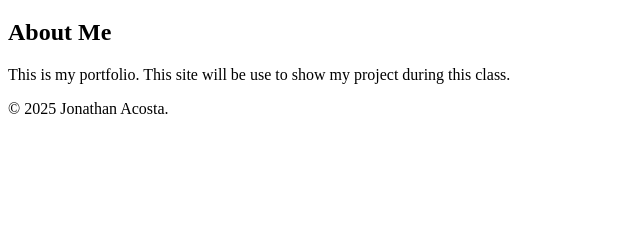
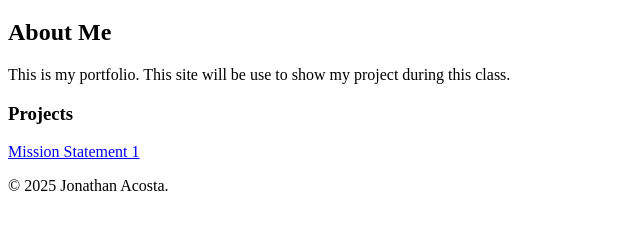
Before and after one commit to JonnyAcosta/WDD-131, a plain HTML site: page index.html in a window 1280 px wide. Shown: the part 61-290 px from the top of the page, without its empty margins (0-640 px from the left). Drawn offline with Linux system fonts and the light colour scheme.

Commit message:
added site

```diff
--- a/index.html
+++ b/index.html
@@ -16,6 +16,9 @@
         <section>
             <h2>About Me</h2>
             <p> This is my portfolio. This site will be use to show my project during this class.</p>
+
+            <h3>Projects</h3>
+            <a href="mission/index.html">Mission Statement 1</a>
         </section>
     </main>
 
```
